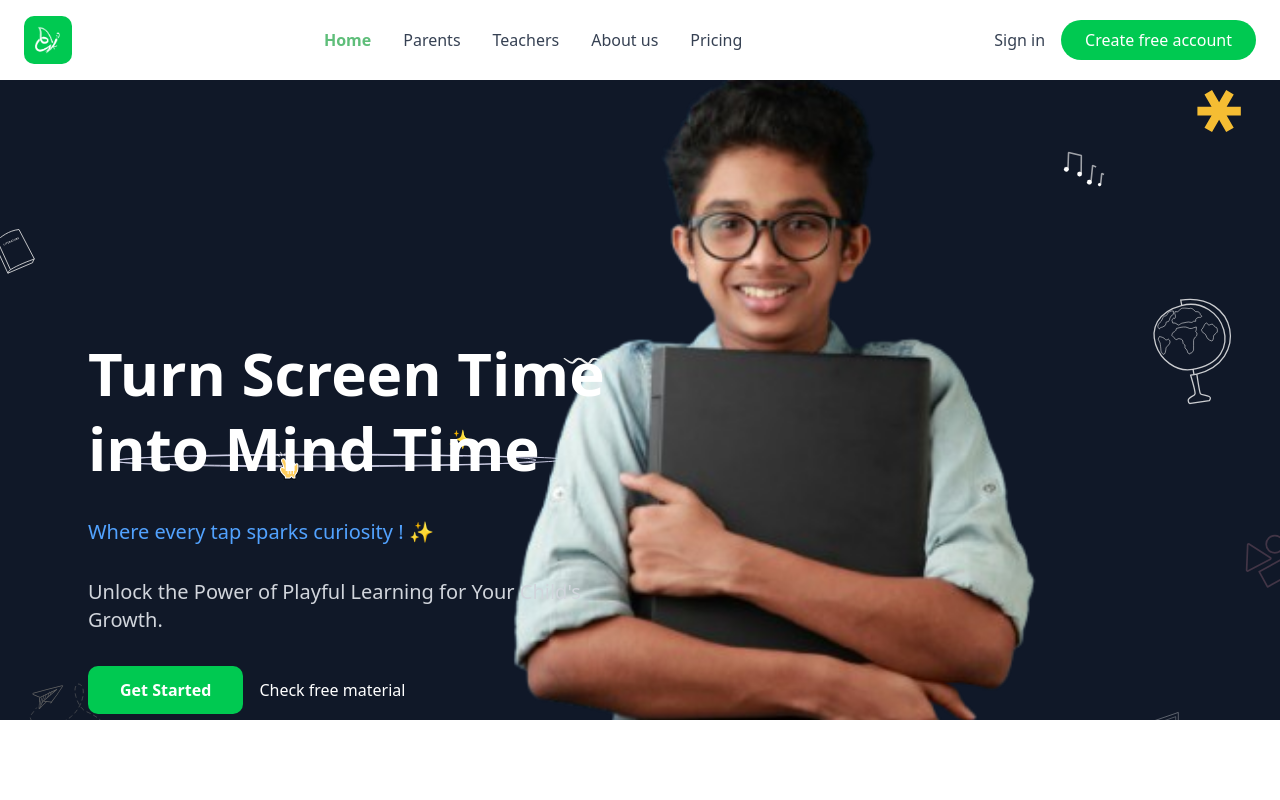
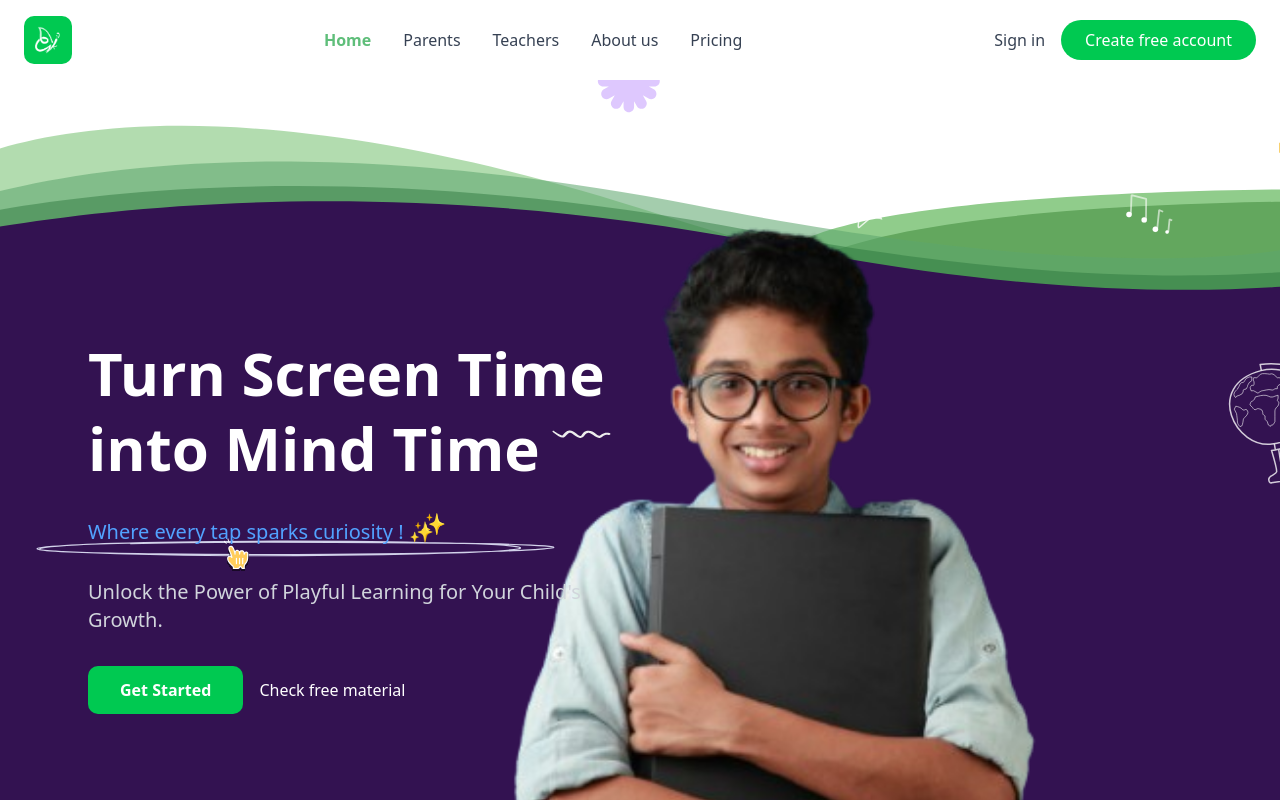
Before and after one commit to keytabdev/ekweb, a Next.js app: page / in a window 1280 px wide. Shown: the top 800 px of the page. Built offline with nearby package versions, Linux system fonts and the light colour scheme.

Commit message:
hero-section svg update color

```diff
--- a/src/components/HeroSection.tsx
+++ b/src/components/HeroSection.tsx
@@ -5,7 +5,7 @@ import { childImage, heroSectionSvg } from "@/assets";
 
 export default function HeroSection() {
   return (
-    <section className="relative bg-gray-900 overflow-hidden min-h-[80vh]">
+    <section className="relative bg-white overflow-hidden min-h-[100vh]">
       <div className="absolute inset-0">
         {/* Hero Section SVG Background */}
         <div className="absolute inset-0 z-20">
```
Also changed, not shown: src/assets/hero-section.svg.
